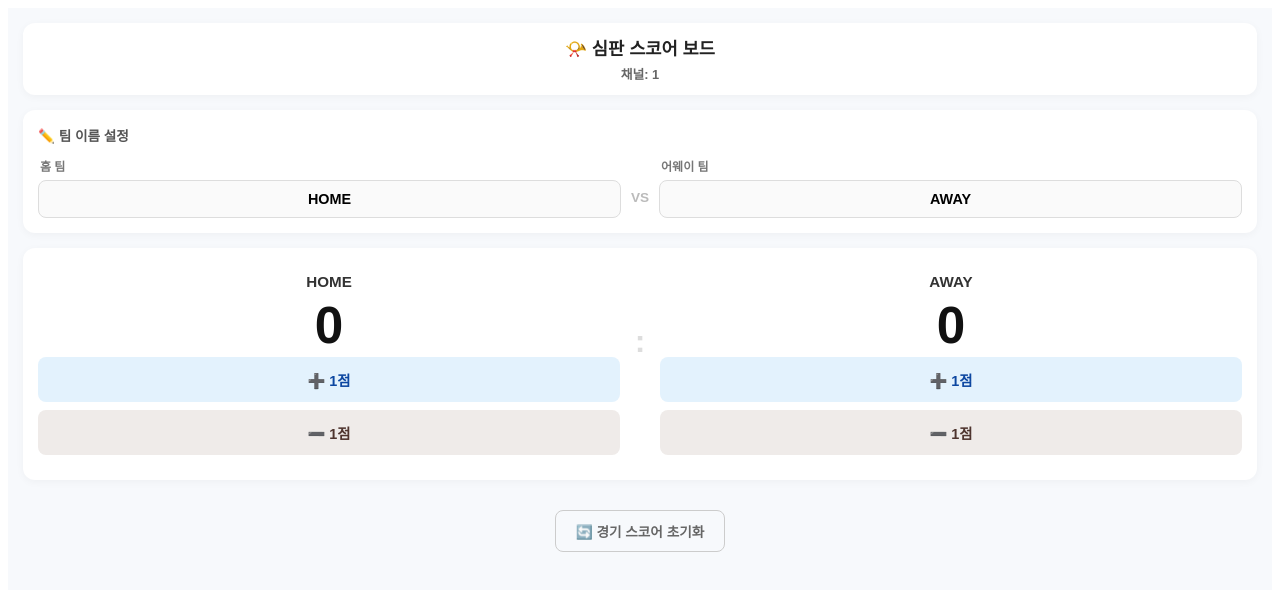
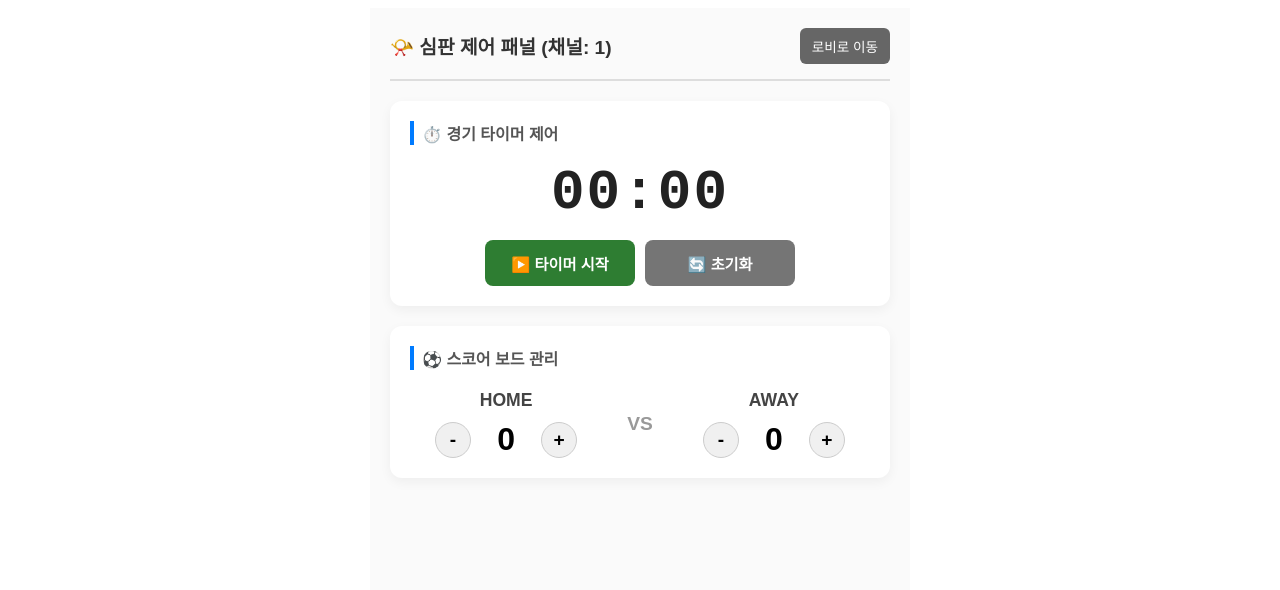
Before and after one commit to gaeriny/tactical-board-nuxt, a Nuxt app: page /match/1/referee in a window 1280 px wide. Shown: the top 590 px of the page. Built offline with nearby package versions, Linux system fonts and the light colour scheme; no server answers; the database is empty.

Commit message:
referee.vue 업데이트

```diff
--- a/pages/match/[id]/referee.vue
+++ b/pages/match/[id]/referee.vue
@@ -1,115 +1,166 @@
 <template>
-  <div class="referee-layout" v-if="matchData">
-    <header class="header">
-      <h2>📯 심판 스코어 보드</h2>
-      <div class="channel-tag">채널: {{ matchId }}</div>
+  <div class="referee-container" v-if="matchData">
+    <header class="referee-header">
+      <h2>📯 심판 제어 패널 (채널: {{ matchId }})</h2>
+      <button @click="goBack" class="btn-back">로비로 이동</button>
     </header>
 
-    <section class="card team-name-section">
-      <h4>✏️ 팀 이름 설정</h4>
-      <div class="team-name-inputs">
-        <div class="input-box">
-          <label>홈 팀</label>
-          <input type="text" v-model="matchData.teamNames.home" @input="updateTeamNames" placeholder="HOME 팀명" />
-        </div>
-        <div class="vs-label">VS</div>
-        <div class="input-box">
-          <label>어웨이 팀</label>
-          <input type="text" v-model="matchData.teamNames.away" @input="updateTeamNames" placeholder="AWAY 팀명" />
-        </div>
+    <section class="timer-section">
+      <h3>⏱️ 경기 타이머 제어</h3>
+      <div class="timer-display">{{ formatTime(matchData.timer || 0) }}</div>
+
+      <div class="timer-controls">
+        <button
+          @click="toggleTimer"
+          :class="['btn-timer', matchData.isTiming ? 'pause' : 'start']"
+        >
+          {{ matchData.isTiming ? '⏸️ 일시 정지' : '▶️ 타이머 시작' }}
+        </button>
+
+        <button @click="resetTimer" class="btn-timer reset">
+          🔄 초기화
+        </button>
       </div>
     </section>
 
-    <section class="card score-section">
+    <section class="score-section">
+      <h3>⚽ 스코어 보드 관리</h3>
       <div class="score-board">
-        <div class="score-ctrl-box">
-          <div class="team-title-display">{{ matchData.teamNames?.home || 'HOME' }}</div>
-          <div class="score-num">{{ matchData.scores?.home ?? 0 }}</div>
-          <div class="btn-group">
-            <button @click="adjustScore('home', 1)" class="btn-plus">➕ 1점</button>
-            <button @click="adjustScore('home', -1)" class="btn-minus">➖ 1점</button>
+        <div class="team-control">
+          <span class="team-name">{{ matchData.teamNames?.home || 'HOME' }}</span>
+          <div class="score-actions">
+            <button @click="updateScore('home', -1)">-</button>
+            <span class="score-num">{{ matchData.scores?.home || 0 }}</span>
+            <button @click="updateScore('home', 1)">+</button>
           </div>
         </div>
 
-        <div class="vs-center">:</div>
+        <div class="score-divider">VS</div>
 
-        <div class="score-ctrl-box">
-          <div class="team-title-display">{{ matchData.teamNames?.away || 'AWAY' }}</div>
-          <div class="score-num">{{ matchData.scores?.away ?? 0 }}</div>
-          <div class="btn-group">
-            <button @click="adjustScore('away', 1)" class="btn-plus">➕ 1점</button>
-            <button @click="adjustScore('away', -1)" class="btn-minus">➖ 1점</button>
+        <div class="team-control">
+          <span class="team-name">{{ matchData.teamNames?.away || 'AWAY' }}</span>
+          <div class="score-actions">
+            <button @click="updateScore('away', -1)">-</button>
+            <span class="score-num">{{ matchData.scores?.away || 0 }}</span>
+            <button @click="updateScore('away', 1)">+</button>
           </div>
         </div>
       </div>
     </section>
-
-    <div class="reset-wrapper">
-      <button @click="resetMatch" class="btn-reset">🔄 경기 스코어 초기화</button>
-    </div>
+  </div>
+  <div v-else class="loading-state">
+    <p>경기 데이터를 불러오는 중입니다...</p>
   </div>
 </template>
 
 <script setup>
-import { useRoute } from 'vue-router'
+import { useRoute, useRouter } from 'vue-router'
+import { onUnmounted, watch } from 'vue'
 
-const matchId = useRoute().params.id
+const route = useRoute()
+const router = useRouter()
+const matchId = route.params.id
+
+// 기존 프로젝트에 정의된 실시간 파이어베이스 연동 컴포저블 호출
 const { matchData, saveToServer } = useMatchFirebase(matchId)
 
-const updateTeamNames = () => {
+// 자바스크립트 내부 타이머 인스턴스 홀더
+let timerInterval = null
+
+// 시간 포맷팅 인터페이스 (예: 90 -> 01:30)
+const formatTime = (seconds) => {
+  const mins = String(Math.floor(seconds / 60)).padStart(2, '0')
+  const secs = String(seconds % 60).padStart(2, '0')
+  return `${mins}:${secs}`
+}
+
+// 1. 타이머 가동/중지 토글 컨트롤러
+const toggleTimer = () => {
   if (!matchData.value) return
-  if (!matchData.value.teamNames) matchData.value.teamNames = { home: '', away: '' }
+
+  // 상태 변경 후 서버 동기화
+  matchData.value.isTiming = !matchData.value.isTiming
   saveToServer()
 }
 
-const adjustScore = (team, amount) => {
+// 2. 타이머 초기화 리셋 핸들러
+const resetTimer = () => {
   if (!matchData.value) return
-  if (!matchData.value.scores) matchData.value.scores = { home: 0, away: 0 }
-  matchData.value.scores[team] = Math.max(0, (matchData.value.scores[team] ?? 0) + amount)
+  if (!confirm('타이머를 00:00으로 초기화하시겠습니까?')) return
+
+  matchData.value.isTiming = false
+  matchData.value.timer = 0
   saveToServer()
 }
 
-const resetMatch = () => {
-  if (!matchData.value) return
-  if (confirm('현재 경기 점수와 팀 이름을 초기화할까요?')) {
-    matchData.value.scores = { home: 0, away: 0 }
-    matchData.value.teamNames = { home: 'HOME', away: 'AWAY' }
-    saveToServer()
-  }
+// 3. 스코어 제어 핸들러
+const updateScore = (team, amount) => {
+  if (!matchData.value || !matchData.value.scores) return
+  const currentScore = matchData.value.scores[team] || 0
+
+  // 음수 점수 방지
+  if (currentScore + amount < 0) return
+
+  matchData.value.scores[team] = currentScore + amount
+  saveToServer()
+}
+
+// ⏳ [핵심 복구 리스너]: 파이어베이스의 isTiming 상태를 감시하여 브라우저 타이머 동기화 구동
+watch(
+  () => matchData.value?.isTiming,
+  (isTiming) => {
+    // 기존에 돌던 인터벌이 있다면 중복 방지를 위해 청소
+    if (timerInterval) clearInterval(timerInterval)
+
+    if (isTiming) {
+      // 실시간으로 1초마다 내부 timer 값을 올려주고 서버에 밀어 넣습니다.
+      timerInterval = setInterval(() => {
+        if (matchData.value) {
+          matchData.value.timer = (matchData.value.timer || 0) + 1
+          saveToServer()
+        }
+      }, 1000)
+    }
+  },
+  { immediate: true }
+)
+
+// 페이지를 나갈 때 메모리 누수 방지를 위해 타이머 소멸 처리
+onUnmounted(() => {
+  if (timerInterval) clearInterval(timerInterval)
+})
+
+const goBack = () => {
+  router.push('/')
 }
 </script>
 
 <style scoped>
-.referee-layout { padding: 15px; font-family: sans-serif; background-color: #f7f9fc; min-height: 100vh; box-sizing: border-box; }
-.header { text-align: center; margin-bottom: 15px; background: #fff; padding: 12px; border-radius: 12px; box-shadow: 0 2px 8px rgba(0,0,0,0.04); }
-.header h2 { margin: 0 0 4px 0; font-size: 1.1rem; color: #222; }
-.header .channel-tag { font-size: 0.8rem; color: #666; font-weight: bold; }
+.referee-container { max-width: 500px; margin: 0 auto; padding: 20px; font-family: sans-serif; background: #fafafa; min-height: 100vh; }
+.referee-header { display: flex; justify-content: space-between; align-items: center; border-bottom: 2px solid #ddd; padding-bottom: 15px; margin-bottom: 20px; }
+.referee-header h2 { font-size: 1.2rem; margin: 0; color: #333; }
+.btn-back { background: #666; color: white; border: none; padding: 8px 12px; border-radius: 6px; cursor: pointer; font-size: 0.85rem; }
 
-.card { background: white; padding: 15px; border-radius: 12px; box-shadow: 0 2px 8px rgba(0,0,0,0.04); margin-bottom: 15px; }
-.card h4 { margin: 0 0 12px 0; color: #555; font-size: 0.85rem; }
+.timer-section, .score-section { background: white; border-radius: 12px; padding: 20px; margin-bottom: 20px; box-shadow: 0 4px 12px rgba(0,0,0,0.05); text-align: center; }
+.timer-section h3, .score-section h3 { margin-top: 0; font-size: 1rem; color: #555; text-align: left; border-left: 4px solid #007bff; padding-left: 8px; }
 
-.team-name-inputs { display: flex; align-items: center; justify-content: space-between; gap: 10px; }
-.input-box { display: flex; flex-direction: column; gap: 6px; flex: 1; min-width: 0; }
-.input-box label { font-size: 0.75rem; font-weight: bold; color: #777; padding-left: 2px; }
-.input-box input { padding: 10px; border: 1px solid #ddd; border-radius: 8px; font-size: 0.9rem; font-weight: bold; text-align: center; background: #fafafa; width: 100%; box-sizing: border-box; }
-.input-box input:focus { border-color: #007bff; background: #fff; outline: none; }
-.vs-label { font-size: 0.85rem; font-weight: bold; color: #bbb; margin-top: 20px; flex-shrink: 0; }
+.timer-display { font-size: 3.5rem; font-weight: 800; font-family: monospace; margin: 15px 0; color: #222; letter-spacing: 2px; }
+.timer-controls { display: flex; gap: 10px; justify-content: center; }
 
-.score-board { display: flex; align-items: stretch; justify-content: space-between; gap: 10px; padding: 10px 0; }
-.score-ctrl-box { display: flex; flex-direction: column; align-items: center; flex: 1; min-width: 0; }
-.team-title-display { font-size: 0.95rem; font-weight: bold; color: #333; width: 100%; text-align: center; overflow: hidden; text-overflow: ellipsis; white-space: nowrap; margin-bottom: 4px; }
-.score-num { font-size: 3.2rem; font-weight: 900; color: #111; margin: 2px 0; font-variant-numeric: tabular-nums; }
+.btn-timer { flex: 1; max-width: 150px; padding: 12px 0; border: none; border-radius: 8px; font-weight: bold; font-size: 0.95rem; cursor: pointer; color: white; }
+.btn-timer.start { background-color: #2e7d32; }
+.btn-timer.pause { background-color: #d32f2f; }
+.btn-timer.reset { background-color: #757575; }
+.btn-timer:active { transform: scale(0.98); }
 
-.vs-center { font-size: 2rem; font-weight: bold; color: #ddd; display: flex; align-items: center; justify-content: center; padding-bottom: 45px; flex-shrink: 0; width: 20px; }
+.score-board { display: flex; align-items: center; justify-content: space-around; margin-top: 20px; }
+.team-control { display: flex; flex-direction: column; align-items: center; gap: 10px; }
+.team-name { font-weight: bold; color: #444; font-size: 1.1rem; }
+.score-actions { display: flex; align-items: center; gap: 15px; }
+.score-actions button { width: 36px; height: 36px; border: 1px solid #ccc; background: #f0f0f0; border-radius: 50%; font-size: 1.2rem; font-weight: bold; cursor: pointer; }
+.score-actions button:active { background: #ddd; }
+.score-num { font-size: 2rem; font-weight: bold; min-width: 40px; }
+.score-divider { font-size: 1.2rem; font-weight: bold; color: #999; }
 
-.btn-group { display: flex; flex-direction: column; gap: 8px; width: 100%; }
-.btn-group button { width: 100%; padding: 12px 0; border: none; border-radius: 8px; font-weight: bold; font-size: 0.9rem; cursor: pointer; transition: background 0.1s; }
-.btn-plus { background-color: #e3f2fd; color: #0d47a1; }
-.btn-plus:active { background-color: #bbdefb; }
-.btn-minus { background-color: #efebe9; color: #4e342e; }
-.btn-minus:active { background-color: #d7ccc8; }
-
-.reset-wrapper { text-align: center; margin-top: 30px; }
-.btn-reset { background: none; border: 1px solid #ccc; padding: 10px 20px; border-radius: 8px; color: #666; font-size: 0.85rem; font-weight: bold; cursor: pointer; }
-.btn-reset:active { background: #eee; }
+.loading-state { text-align: center; padding: 50px; color: #666; }
 </style>
```
